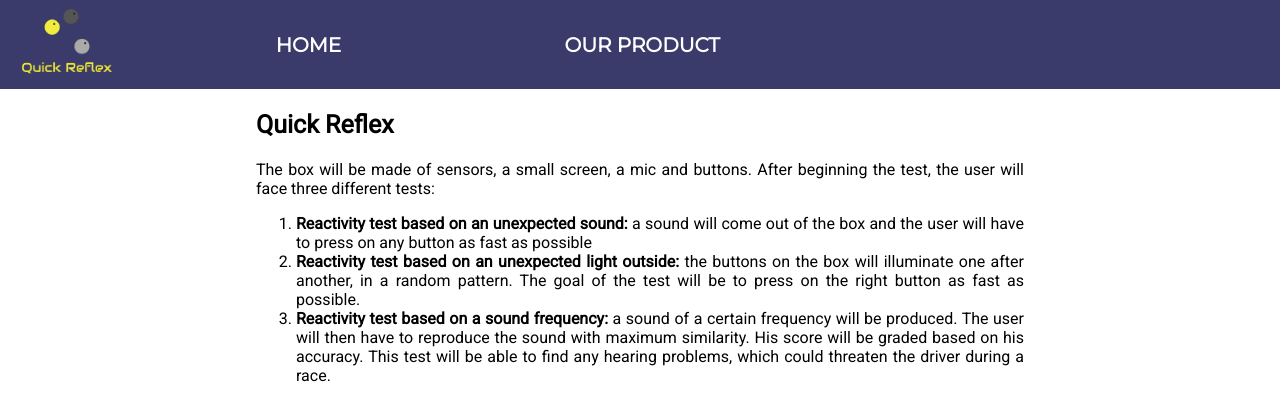
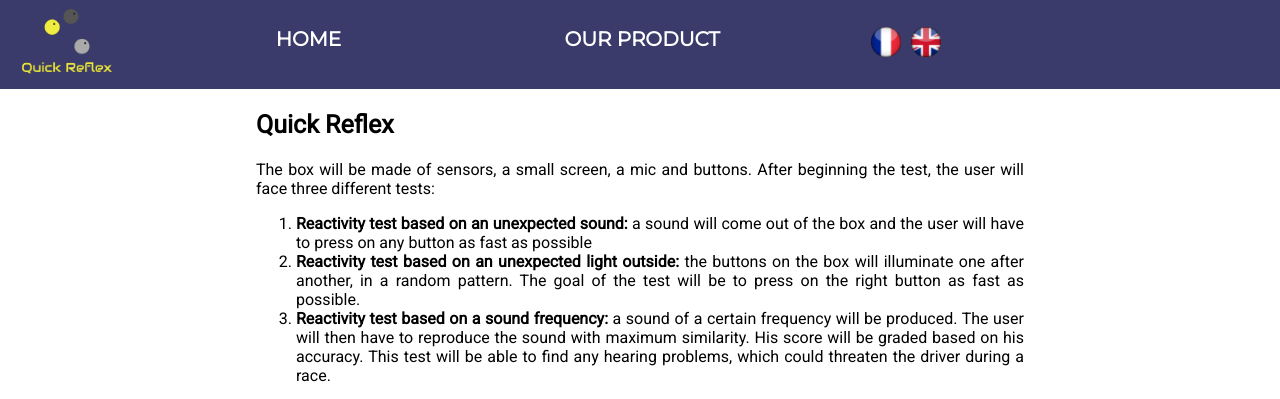
Before and after one commit to InFyQuickReflex/Site, a PHP site: page /en/notre_produit_en.php in a window 1280 px wide. Shown: the top 399 px of the page. Run offline with PHP 8.4, Linux system fonts and the light colour scheme; the visitor is signed in with stand-in values (Sample User, id 1); data that the repository does not hold is empty.

Commit message:
Update header_en.php

```diff
--- a/Infy V2/en/header_footer/header_en.php
+++ b/Infy V2/en/header_footer/header_en.php
@@ -46,15 +46,16 @@ session_start();
             {
                 ?>
                 <li><a href="page_connexion_en.php">LOG IN</a></li>
-                <nav class="langue">
-                    <ul>
-                        <li><a href="../fr/menu_principal.php"><img src="../img/ic_fr.png" class="icone"></a></li>
-                        <li><a href=""><img src="../img/ic_en.png" class="icone"></a></li>
-                    </ul>
-    </nav>
+
                 <?php
             }
             ?>
+            <nav class="langue">
+                <ul>
+                    <li><a href="../fr/menu_principal.php"><img src="../img/ic_fr.png" class="icone"></a></li>
+                    <li><a href=""><img src="../img/ic_en.png" class="icone"></a></li>
+                </ul>
+            </nav>
         </ul>
     </nav>
 
```
